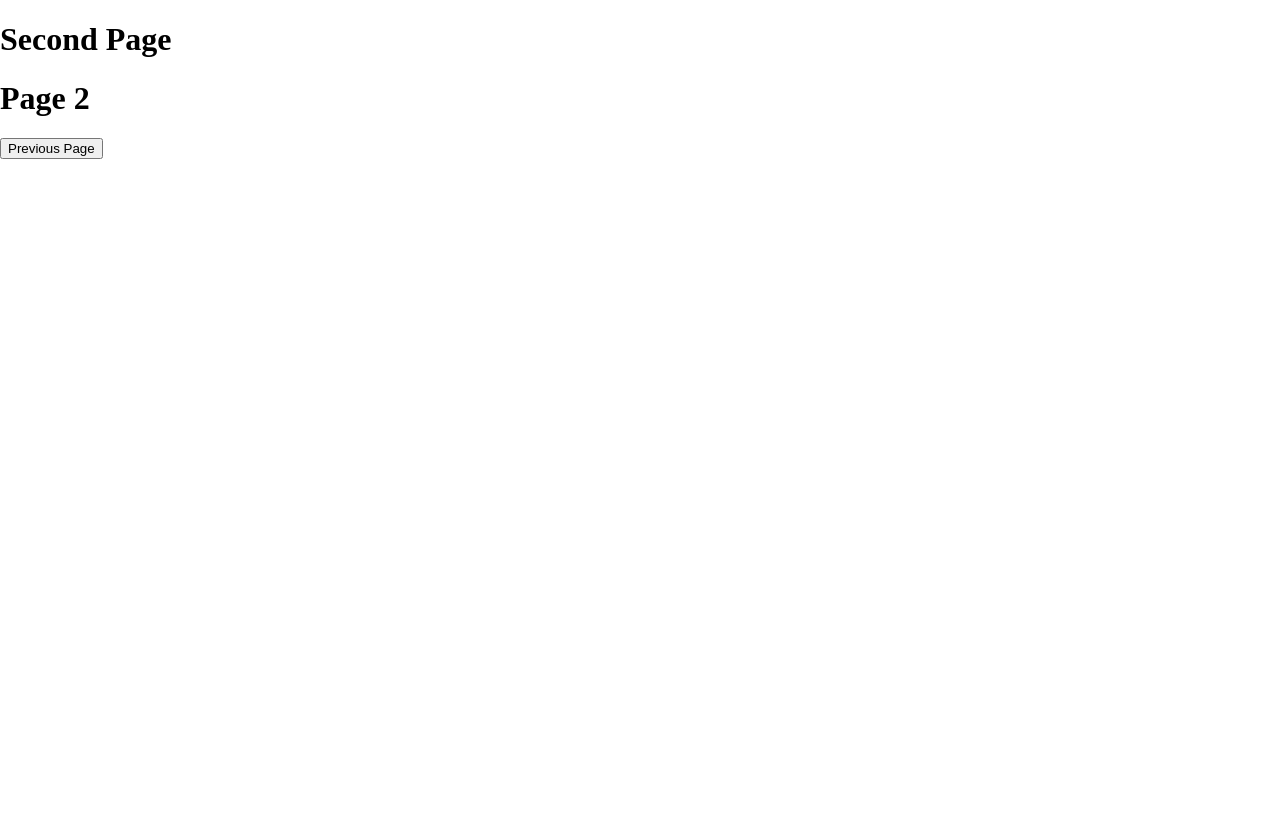
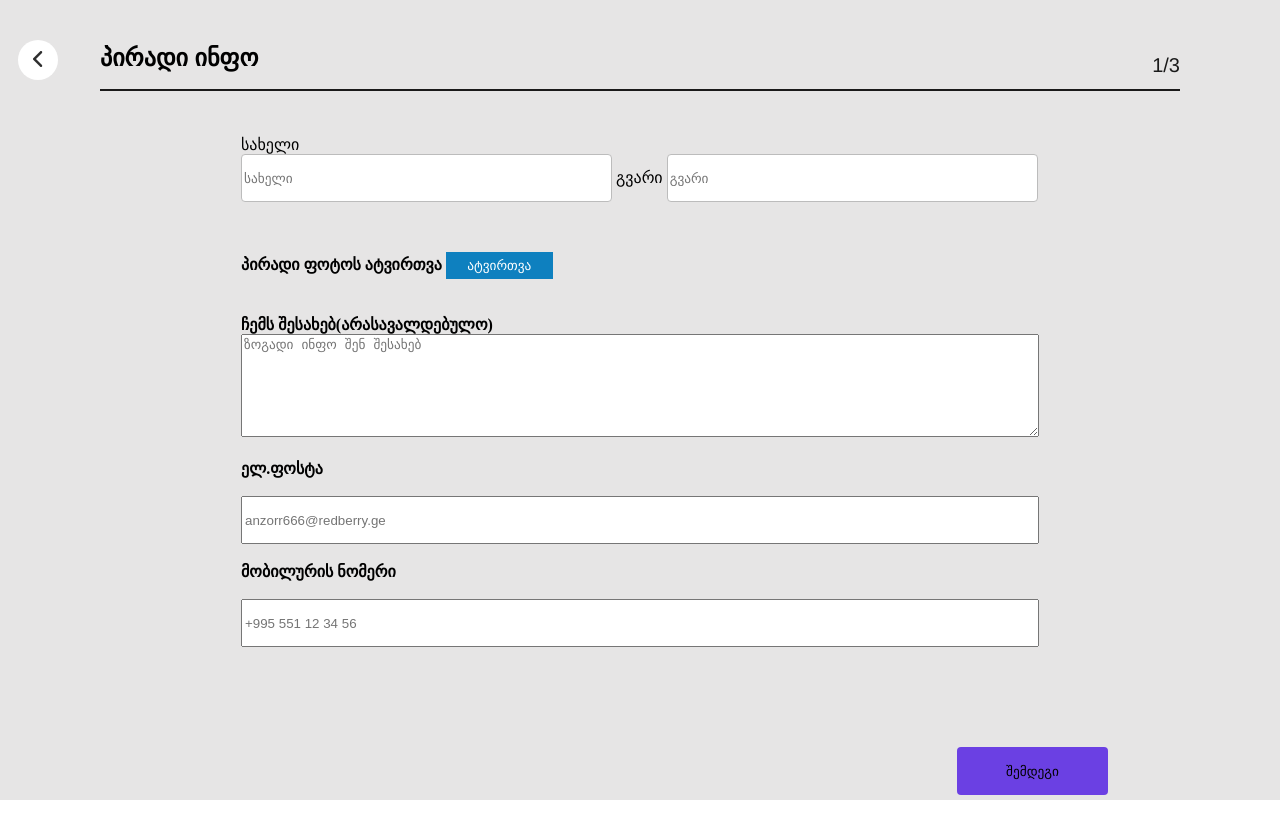
Before and after one commit to Levani49/CV-Generator, a plain HTML site: page second.html in a window 1280 px wide. Drawn offline with Linux system fonts and the light colour scheme.

Commit message:
feat: second page's markup side is done

```diff
--- a/script.js
+++ b/script.js
@@ -1,12 +1,13 @@
 const secondPageButton = document.getElementById("add-resume");
 const firstPageButton = document.getElementById("first");
+const leftVectorButton = document.getElementById("eclipse");
 
 if (document.title === "First Page") {
   secondPageButton.addEventListener("click", () => {
     window.location.href = "second.html";
   });
 } else if (document.title === "Second Page") {
-  firstPageButton.addEventListener("click", () => {
+  leftVectorButton.addEventListener("click", () => {
     window.location.href = "index.html";
   });
 }
--- a/second.html
+++ b/second.html
@@ -8,10 +8,32 @@
     <link rel="stylesheet" href="style.css">
 </head>
 <body>
-    <h1>Second Page</h1>
-    <div class="container">
-        <h1>Page 2</h1>
-        <button id="first">Previous Page</button>
+    <div class="second-page">
+        <button class="eclipse" id="eclipse"> <img src="./assets/images/Vector.png" class="vector"> </button>
+        <h1 class="personal-info">პირადი ინფო</h1>
+        <h1 class="show-page">1/3</h1>
+        <div class="second-line"></div>
+          <form>
+            <label for="fname">სახელი</label><br>
+            <input type="text" id="fname" name="fname" value="" placeholder="სახელი">
+            <label for="lname">გვარი</label>
+            <input type="text" id="lname" name="lname" value="" placeholder="გვარი"> <br>
+
+            <label> <b>პირადი ფოტოს ატვირთვა </b> </label>
+            <button class="mypic" style="margin-top: 50px;" onclick="document.getElementById('getFile').click()">ატვირთვა</button> <br> <br>
+            <input type='file' id="getFile" style="display:none"> <br>
+
+            <label> <b>ჩემს შესახებ(არასავალდებულო)</b></label> <br>
+            <textarea name="about" placeholder="ზოგადი ინფო შენ შესახებ"></textarea><br><br>
+
+            <label><b>ელ.ფოსტა</b></label> <br> <br>
+            <input type="email" name="email" placeholder="anzorr666@redberry.ge"><br><br>
+
+            <label><b>მობილურის ნომერი</b></label> <br> <br>
+            <input type="tel" name="phone" placeholder="+995 551 12 34 56"><br><br>
+
+            <input type="submit" value="შემდეგი" class="next-button">
+          </form>
       </div>
     <script src="script.js"></script>
 </body>
--- a/style.css
+++ b/style.css
@@ -63,3 +63,114 @@ body {
   left: 800px;
   top: 240px;
 }
+
+.second-page {
+  display: flex;
+  flex-direction: column;
+  align-items: center;
+  justify-content: center;
+  height: 100vh;
+  background-color: #d8d6d6a2;
+}
+
+.personal-info {
+  position: absolute;
+  width: 179px;
+  height: 29px;
+  left: 100px;
+  top: 27px;
+  font-family: 'Helvetica Neue';
+  font-style: normal;
+  font-weight: 700;
+  font-size: 24px;
+  line-height: 29px;
+}
+
+.eclipse {
+  position: absolute;
+  width: 40px;
+  height: 40px;
+  left: 18px;
+  top: 40px;
+  background-color: #FFFFFF;
+  border-radius: 50%;
+  border-style: none;
+  cursor: pointer;
+}
+
+.vector {
+  width: 9.21px;
+  height: 16px;
+  top: 15px;
+  cursor: pointer;
+}
+
+.second-line {
+  height: 1px;
+  background-color: rgba(26, 26, 26, 1);
+  position: absolute;
+  top: 89px;
+  left: 100px;
+  right: 100px;
+  border: 1px solid #1A1A1A;
+}
+
+.show-page {
+  position: absolute;
+  width: 29px;
+  height: 24px;
+  right: 100px;
+  top: 40px;
+  font-family: 'Helvetica Neue';
+  font-style: normal;
+  font-weight: 400;
+  font-size: 20px;
+  line-height: 24px;
+  text-align: right;
+  color: #1A1A1A;
+}
+
+input[type="text"] {
+  box-sizing: border-box;
+  width: 371px;
+  height: 48px;
+  background: #FFFFFF;
+  border: 1px solid #BCBCBC;
+  border-radius: 4px;
+}
+
+.mypic {
+  width: 107px;
+  height: 27px;
+  background: #0E80BF;
+  border-style: none;
+  color: white;
+  cursor: pointer;
+}
+
+textarea {
+  width: 798px;
+  height: 103px;
+}
+
+input[type="email"] {
+  width: 798px;
+  height: 48px;
+}
+
+input[type="tel"] {
+  width: 798px;
+  height: 48px;
+}
+
+input[type="submit"] {
+  position: absolute;
+  width: 151px;
+  height: 48px;
+  right: 172px;
+  bottom: 5px;
+  background: #6B40E3;
+  border-radius: 4px;
+  border-style: none;
+  cursor: pointer;
+}
```
Also changed, not shown: assets/images/Vector.png (added).
